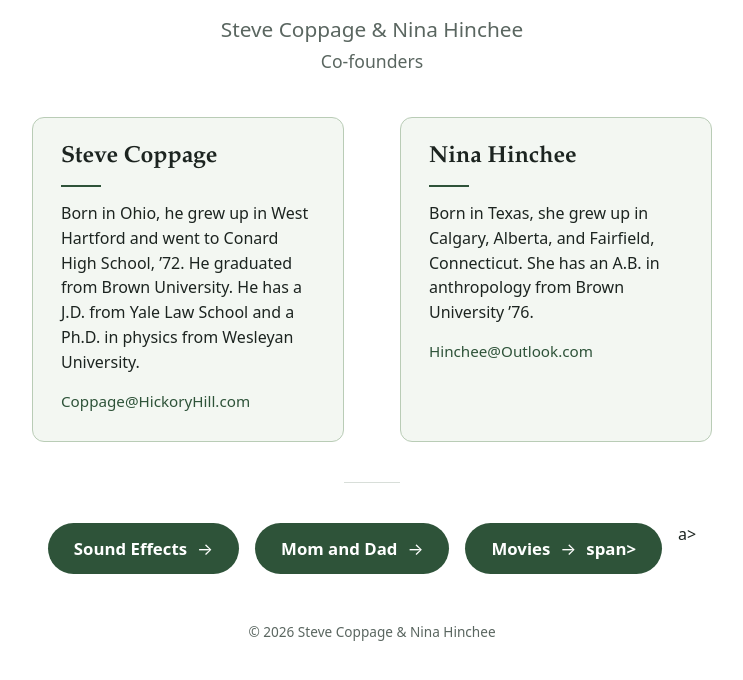
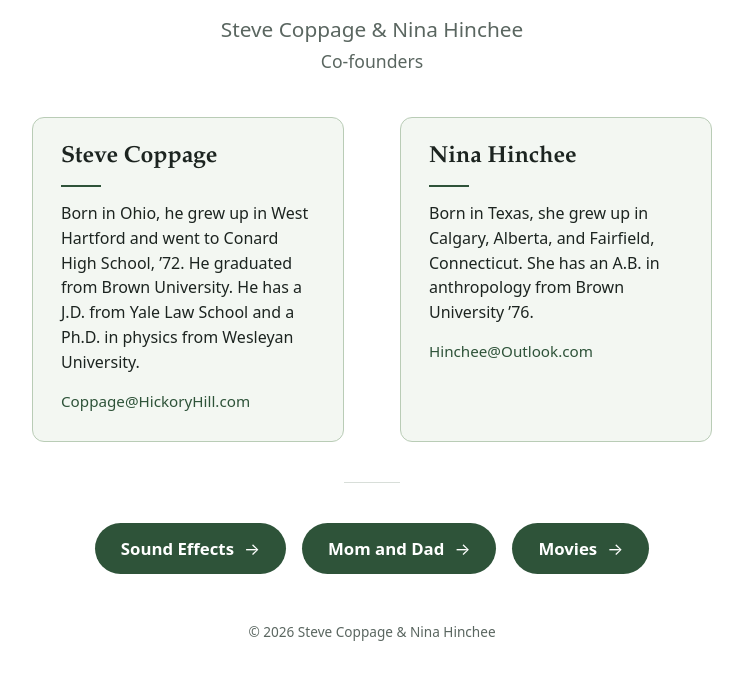
Before and after one commit to SteveCoppage/HickoryHill, a plain HTML site: page personal-page.html in a window 1280 px wide. Shown: the part 158-838 px from the top of the page, without its empty margins (268-1011 px from the left). Drawn offline with Linux system fonts and the light colour scheme.

Commit message:
Fix corrupted closing tags on Movies button

```diff
--- a/personal-page.html
+++ b/personal-page.html
@@ -213,7 +213,7 @@
         Sound Effects <span class="arrow" aria-hidden="true">&rarr;</span>
       </a>
           <a class="sound-effects" href="https://hickoryhill.com/MomAndDad">Mom and Dad <span class="arrow" aria-hidden="true">&rarr;</span></a>
-            <a class="sound-effects" href="https://hickoryhill.com/Movies">Movies <span class="arrow" aria-hidden="true">&rarr;</span>span></a>a>
+            <a class="sound-effects" href="https://hickoryhill.com/Movies">Movies <span class="arrow" aria-hidden="true">&rarr;</span></a>
           </div>
 
       <p class="copyright">&copy; 2026 Steve Coppage &amp; Nina Hinchee</p>
```
